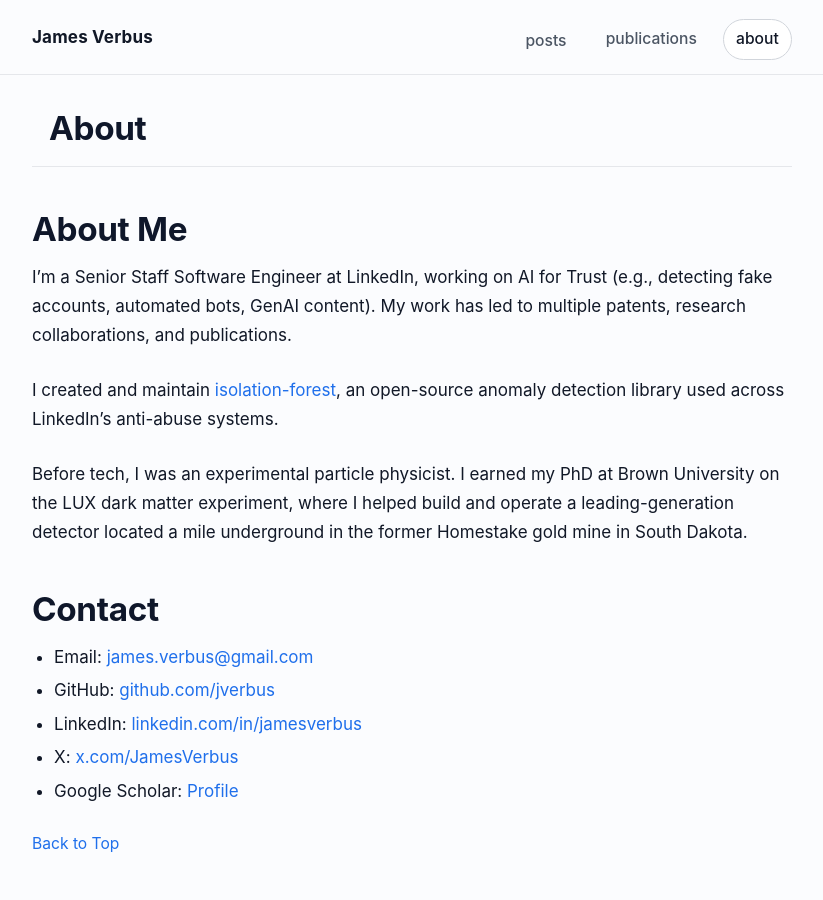
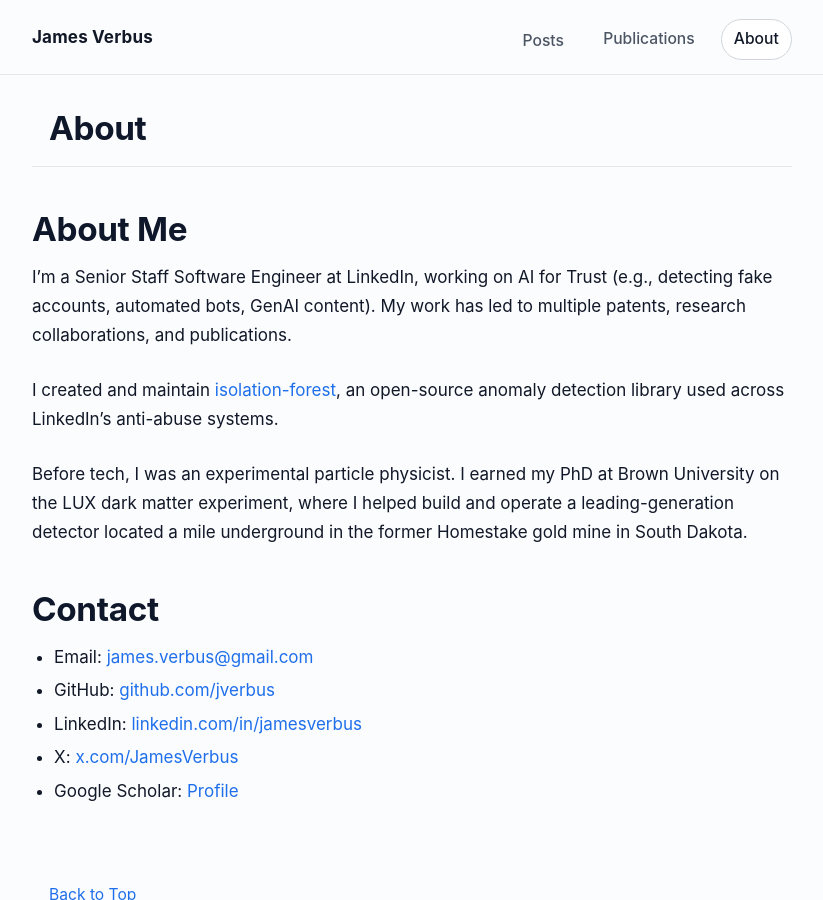
Before and after one commit to jverbus/jverbus.github.io, a Jekyll site: the page built from about.md, in a window 1280 px wide and 900 px high. Shown: the whole window, without its empty margins (228-1051 px from the left). Built offline with Jekyll 4.4.1, drawn with Linux system fonts in a browser that asks for light colours; some of the changed text lies outside the part shown.

Commit message:
layout: modernize global shell with refined nav and footer

```diff
--- a/_includes/themes/the-program/default.html
+++ b/_includes/themes/the-program/default.html
@@ -121,11 +121,12 @@
 	</script>
 	{% endif %}
 
+	<meta name="theme-color" content="#0f172a">
 	<link rel="icon" type="image/x-icon" href="/favicon.ico">
-	<link href="{{ site.baseurl }}/assets/css/modern.css?v=loop1" rel="stylesheet" media="all">
-	<link href="https://feeds.feedburner.com/{{ site.author.feedburner }}" rel="alternate" title="{{ page.title }}" type="application/atom+xml">
+	<link href="{{ site.baseurl }}/assets/css/modern.css?v=loop2" rel="stylesheet" media="all">
+	<link href="https://feeds.feedburner.com/{{ site.author.feedburner }}" rel="alternate" title="{{ site.title }}" type="application/atom+xml">
 </head>
-<body>
+<body class="layout-{{ page.layout | default: 'page' }}">
 
 <a class="skip-link" href="#main-content">Skip to main content</a>
 <div id="page" class="hentry">
@@ -135,9 +136,9 @@
 				<nav class="nav-global" aria-label="Primary">
 					<ul>
 						<li class="logo"><a href="/">{{ site.title }}</a></li>
-						<li class="posts{% if page.url == '/' or page.url == '/index.html' or page.layout == 'post' %} active{% endif %}"><a href="/">posts</a></li>
-						<li class="publications{% if page.url == '/publications/' or page.url == '/publications.html' %} active{% endif %}"><a href="/publications/">publications</a></li>
-						<li class="about{% if page.url == '/about/' or page.url == '/about.html' %} active{% endif %}"><a href="/about/">about</a></li>
+						<li class="posts{% if page.url == '/' or page.url == '/index.html' or page.layout == 'post' %} active{% endif %}"><a href="/"{% if page.url == '/' or page.url == '/index.html' or page.layout == 'post' %} aria-current="page"{% endif %}>Posts</a></li>
+						<li class="publications{% if page.url == '/publications/' or page.url == '/publications.html' %} active{% endif %}"><a href="/publications/"{% if page.url == '/publications/' or page.url == '/publications.html' %} aria-current="page"{% endif %}>Publications</a></li>
+						<li class="about{% if page.url == '/about/' or page.url == '/about.html' %} active{% endif %}"><a href="/about/"{% if page.url == '/about/' or page.url == '/about.html' %} aria-current="page"{% endif %}>About</a></li>
 					</ul>
 				</nav>
 			</div><!-- unit-inner -->
@@ -152,8 +153,13 @@
 			</div><!-- unit-inner -->
 		</div><!-- unit-body -->
 	</main><!-- body -->
+	<footer class="the-footer">
+		<div class="unit-inner unit-foot-inner">
+			<p class="footer-meta">© {{ site.time | date: "%Y" }} {{ site.author.name }} · <a href="https://github.com/{{ site.author.github }}">GitHub</a> · <a href="/atom.xml">Atom</a></p>
+		</div>
+	</footer>
 </div><!-- page -->
 
-  {% include JB/analytics %}
+{% include JB/analytics %}
 </body>
 </html>
--- a/assets/css/modern.css
+++ b/assets/css/modern.css
@@ -159,13 +159,44 @@
 }
 
 .body {
-  padding: var(--space-8) 0 var(--space-12);
+  min-height: calc(100vh - 8rem);
+  padding: var(--space-8) 0 var(--space-10);
 }
 
 .entry-content {
   width: 100%;
   max-width: var(--max-content);
   margin: 0 auto;
+}
+
+.the-footer {
+  border-top: 1px solid var(--border);
+  margin-top: var(--space-4);
+}
+
+.unit-foot-inner {
+  width: 100%;
+  max-width: calc(var(--max-content) + 2 * var(--space-4));
+  margin: 0 auto;
+  padding: var(--space-6) var(--space-4) var(--space-8);
+}
+
+.footer-meta {
+  margin: 0;
+  color: var(--text-muted);
+  font-size: 0.88rem;
+}
+
+.footer-meta a {
+  color: inherit;
+  text-decoration: none;
+  border-bottom: 1px solid transparent;
+}
+
+.footer-meta a:hover {
+  color: var(--text);
+  text-decoration: none;
+  border-bottom-color: var(--border-strong);
 }
 
 h1,
```
